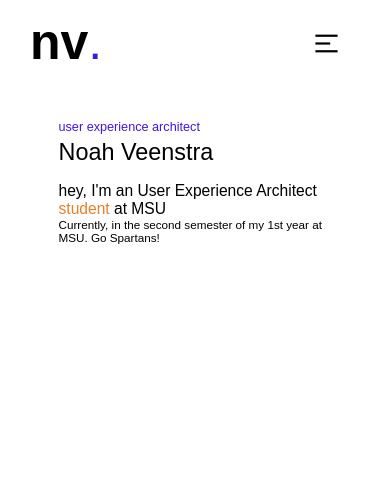
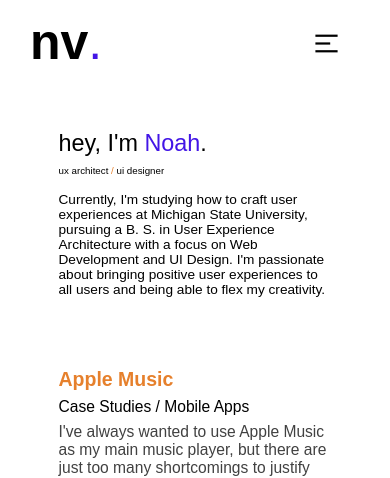
Before and after one commit to noahveenstra/website, a plain HTML site: page index.html in a window 390 px wide. Shown: the top 478 px of the page. Drawn offline with Linux system fonts and the light colour scheme; a web font is replaced by a local one.

Commit message:
new front header layout

```diff
--- a/css/style.scss
+++ b/css/style.scss
@@ -253,29 +253,29 @@
     // box-shadow: 0 4px 8px -8px rgba(0, 0, 0, 0.2), 0 6px 20px -20px rgba(0, 0, 0, 0.19);
     display: grid;
     margin-bottom: 50px;
+    row-gap: 10px;
     background-size: cover;
-    grid-template-columns: 15vw 50vw 25vw;
+    grid-template-columns: 15vw 70vw 15vw;
     // row-gap: 10px;
     grid-template-rows:
     80px
+    58px
     34px
-    58px
-    30vw
+    auto
     50px;
     grid-template-areas:
     ". . ."
+    ". name ."
     ". label ."
-    ". name ."
-    ". header-visual descrip "
+    ". descrip . "
     ". . .";
 
     @media (max-width: 1000px) {
         grid-template-areas:
         ". . ."
+        ". name ."
         ". label ."
-        ". name ."
         ". descrip ."
-        ". header-visual ."
         ". . .";
         grid-template-columns: 15vw 70vw 15vw;
         margin-left: 0;
@@ -284,7 +284,7 @@
         5vw
         6vw
         20vw
-        45vw
+        auto
         0vw;
         margin-bottom: 0;
 
@@ -296,14 +296,19 @@
 
     .label {
         grid-area: label;
-        font-size: 35px;
-        font-weight: 300;
-        color: #4215E6;
+        font-size: 25px;
+        align-self: center;
+        // font-weight: 300;
+        color: black;
+
+        span {
+            color: #E6802C;
+        }
 
 
     @media (max-width: 1000px) {
-        font-size: 3.25vw;
-        font-weight: 500;
+        font-size: 2.5vw;
+        // font-weight: 500;
     }
 
     }
@@ -314,7 +319,9 @@
         font-weight: 500;
 
         span {
-            font-weight: 700;
+            // font-weight: 700;
+            color: #4215E6;
+            font-weight: 500;
         }
 
         @media (max-width: 1000px) {
@@ -327,7 +334,7 @@
 
         @media (max-width: 1000px) {
             margin-left: 0;
-            margin-top: 5vw;
+            // margin-top: 5vw;
             // margin-bottom: 10vw;
         }
 
@@ -342,23 +349,12 @@
             }
         }
 
-        .header {
-            font-size: 32px;
-            font-weight: 700;
+        p {
+            font-size: 35px;
+            // font-weight: 400;
 
             @media (max-width: 1000px) {
-                font-size: 4vw;
-                font-weight: 500;
-                // display: none;
-            }
-        }
-
-        p {
-            font-size: 20px;
-            font-weight: 400;
-
-            @media (max-width: 1000px) {
-                font-size: 3vw;
+                font-size: 3.5vw;
                 // display: none;
             }
         }
--- a/index.html
+++ b/index.html
@@ -50,16 +50,12 @@
         </div>
     </div>
             <div class="main-header">
-                <!-- <video playsinline autoplay muted loop>
-                    <source src="/assets/header-animation.avi" type="video/avi" />
-                </video> -->
-
-                <!-- <iframe src="https://app.vectary.com/p/4hnBtc0Q0VB4CzZXpZW1jL" frameborder="0" width="100%" height="100%"></iframe> -->
-                <div class="label">user experience architect</div>
-                <div class="name">Noah Veenstra</div>
+                <div class="label">ux architect <span>/</span> ui designer</div>
+                <div class="name">hey, I'm <span>Noah</span>.</div>
                 <div class="desc">
-                    <div class="header">hey, I'm an User Experience Architect <span>student</span> at MSU</div>
-                    <p>Currently, in the second semester of my 1st year at MSU. Go Spartans!</p>
+                    <p>
+                        Currently, I'm studying how to craft user experiences at Michigan State University, pursuing a B. S. in User Experience Architecture with a focus on Web Development and UI Design. I'm passionate about bringing positive user experiences to all users and being able to flex my creativity.
+                    </p>
                 </div>
             </div>
             <div class="case-studies">
@@ -97,15 +93,13 @@
                 <p>About Visual</p>
             </div>
             <div class="visual-background"></div>
-            <!-- <img src="/assets/img-background.png" alt="">
-            <img src="/assets/top-about.png" alt=""> -->
             <div class="header">Who am I?</div>
-            <div class="label">UX Architect <span style="color:#E6802C">/</span> Web Developer <span
-                    style="color:#E6802C">/</span> Techie <span style="color:#E6802C">/</span> Sports Enthusiast</div>
+            <div class="label">UX Architect <span style="color:#E6802C">/</span> UI Designer <span style="color: #E6802C;">/</span> Web Developer <span
+                    style="color:#E6802C">/</span> Techie <span style="color:#E6802C">/</span> Sports Enthusiast
+            </div>
             <div class="desc">
-                Growing up, I kind of knew I would end up somewhere around technolofy for the rest of my life.
+                Growing up, I kind of knew I would end up somewhere around technology for the rest of my life. My dad worked as a software developer therefore I was exposed to new technology very early. I still remember the first time he showed me the original iPhone. I was in awe of its new technology but most of all the screen. Even now, a screen is what connects us to everything and everyone we love and how we interact with them is immensely important. This is why I'm interested in UX Architecture. Creating experiences that will be useful and impact others positively is my goal.
             </div>
-            <!-- <div class="desc">Growing up, I kind of knew I would end up somewhere around technology for my career. The course that it took I did not expect. My dad is a senior software engineer and taught me more about technology than most. Not only did this feed my curiosity but it allowed me to delve deeper into it. When I got to high school I was eager to start learning new skills and enrolled in an Intro to HTML class. From there I've been learning more and more about how to efficiently create and design websites and more importantly, craft their experiences.</div> -->
             <button>Learn More...</button>
         </div>
         <footer>
```
Also changed, not shown: css/style.css, 1 other file.
